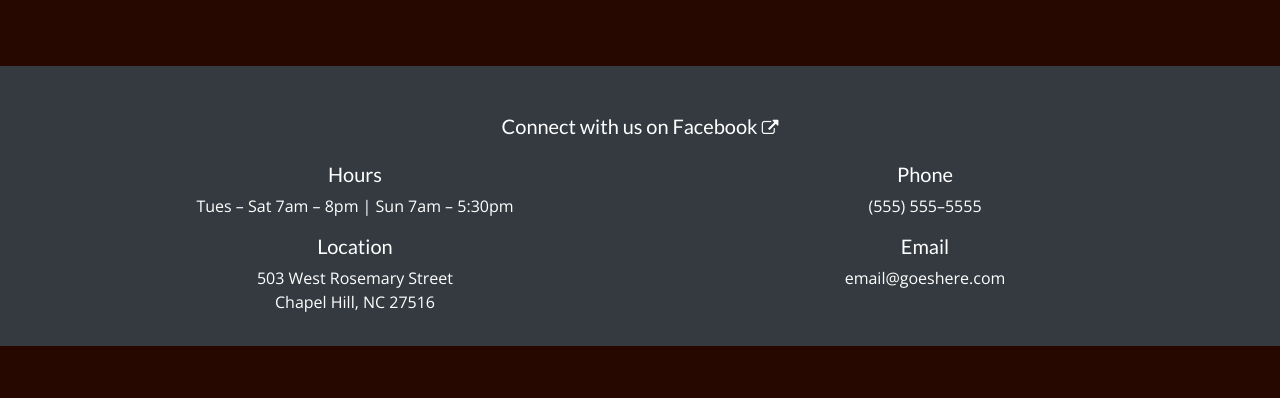
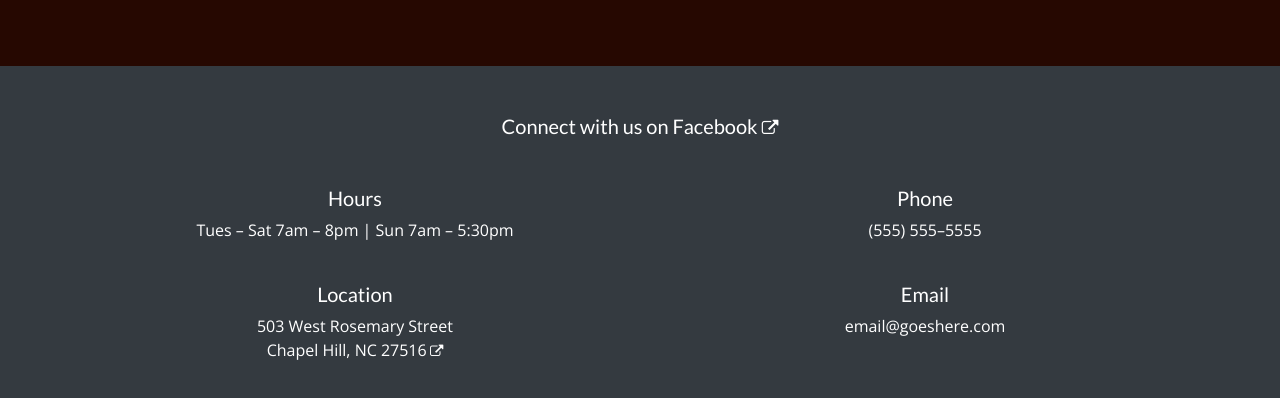
Before and after one commit to timdoesdesign/breadandbutterconcept, a website: page breadmenu.html in a window 1280 px wide. Shown: the part 1228-1626 px from the top of the page. Before the commit the page ends 1574 px from the top, so only its background shows below. Drawn offline with nearby package versions, Linux system fonts and the light colour scheme; files that its build step writes are made by us from their sources.

Commit message:
Update footer section

```diff
--- a/breadmenu.html
+++ b/breadmenu.html
@@ -94,19 +94,23 @@
 
   <footer class="pt-5 pb-3 text-center bg-dark">
     <div class="container">
-      <h4 class="mb-4">
+      <h4 class="mb-5">
         <a href="https://www.facebook.com/BreadandButterBakery/" target="_blank">Connect with us on Facebook</a>
       </h4>
       <div class="row">
-        <div class="col-md-6">
+        <div class="col-12 col-md-6 mb-4">
           <h4>Hours</h4>
           <p>Tues &ndash; Sat 7am &ndash; 8pm | Sun 7am &ndash; 5:30pm</p>
+        </div>
+        <div class="col-12 col-md-6 mb-4 order-md-3">
           <h4>Location</h4>
-          <p>503 West Rosemary Street<br />Chapel Hill, NC 27516</p>
+          <p><a href="https://www.google.com/maps/dir//503+W+Rosemary+St,+Chapel+Hill,+NC+27516/@35.9109498,-79.1343912,21767m/data=!3m1!1e3!4m8!4m7!1m0!1m5!1m1!1s0x89acc2e1d91e0489:0x58674800b1872e1d!2m2!1d-79.0643511!2d35.9109701" target="_blank">503 West Rosemary Street<br />Chapel Hill, NC 27516</a></p>
         </div>
-        <div class="col-md-6">
+        <div class="col-12 col-md-6 mb-4">
           <h4>Phone</h4>
           <p><a href="tel:555-555-5555">(555) 555&ndash;5555</a></p>
+        </div>
+        <div class="col-12 col-md-6 mb-4 order-md-4">
           <h4>Email</h4>
           <p class="mb-0"><a href="#email">email@goeshere.com</a></p>
         </div>
```
Also changed, not shown: cafemenu.html (+8 -4 lines), contact.html (+7 -3 lines), index.html (+8 -4 lines).
